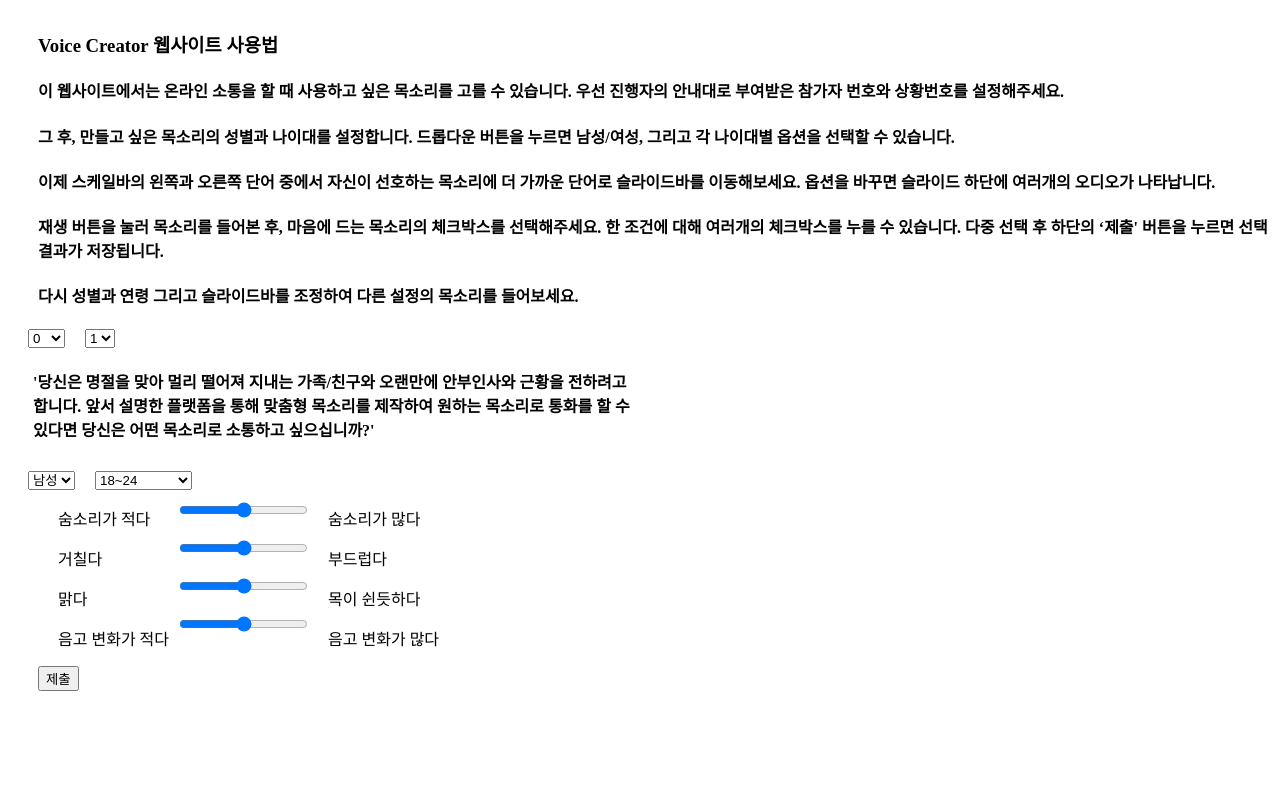
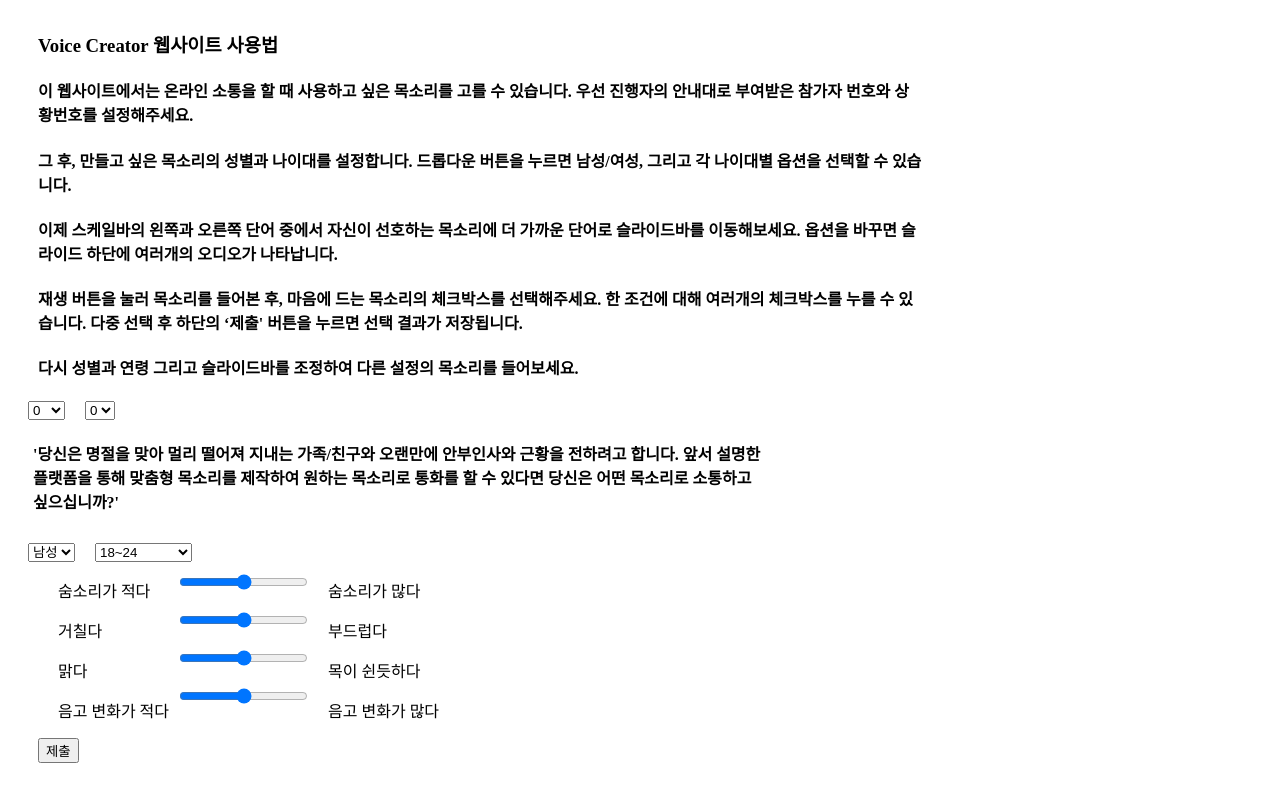
Before and after one commit to hyeonJeongByeon/VoiceCreator, a Django app: page / in a window 1280 px wide. Run offline with Django 3.2, Linux system fonts and the light colour scheme.

Commit message:
html update

```diff
--- a/VoiceCreator/main/templates/voice_search.html
+++ b/VoiceCreator/main/templates/voice_search.html
@@ -32,7 +32,7 @@
     </head>
 
     <body>
-        <div style="margin: 30px 0 10px 30px;">
+        <div style="margin: 30px 0 10px 30px; width: 70%;">
                 <h3>Voice Creator 웹사이트 사용법</h3>
                 <h4>이 웹사이트에서는 온라인 소통을 할 때 사용하고 싶은 목소리를 고를 수 있습니다. 우선 진행자의 안내대로 부여받은 참가자 번호와 상황번호를 설정해주세요. </h4>
                 <h4>그 후, 만들고 싶은 목소리의 성별과 나이대를 설정합니다. 드롭다운 버튼을 누르면 남성/여성, 그리고 각 나이대별 옵션을 선택할 수 있습니다. </h4>
@@ -71,14 +71,15 @@
                 <option value="24">24</option>
             </select>
             <select onchange="show_situation();" id="situation" name="situation" style="margin-left: 20px;">
-                <option value="1" selected>1</option>
+                <option value="0" selected>0</option>
+                <option value="1">1</option>
                 <option value="2">2</option>
                 <option value="3">3</option>
                 <option value="4">4</option>
                 <option value="5">5</option>
             </select>
         </div>
-        <div id="situation_text" style="width:50%;">
+        <div id="situation_text" style="width:60%;">
         <h4 style="margin-left: 25px;">'당신은 명절을 맞아 멀리 떨어져 지내는 가족/친구와 오랜만에 안부인사와 근황을 전하려고 합니다. 앞서 설명한 플랫폼을 통해 맞춤형 목소리를 제작하여 원하는 목소리로 통화를 할 수 있다면 당신은 어떤 목소리로 소통하고 싶으십니까?'</h4>
         </div>
         <div style="display: flex; margin-top: 30px;">
```
Also changed, not shown: VoiceCreator/main/migrations/0001_initial.py, VoiceCreator/main/migrations/0002_userinput.py (deleted), VoiceCreator/main/migrations/0003_auto_20210818_2355.py (deleted).
